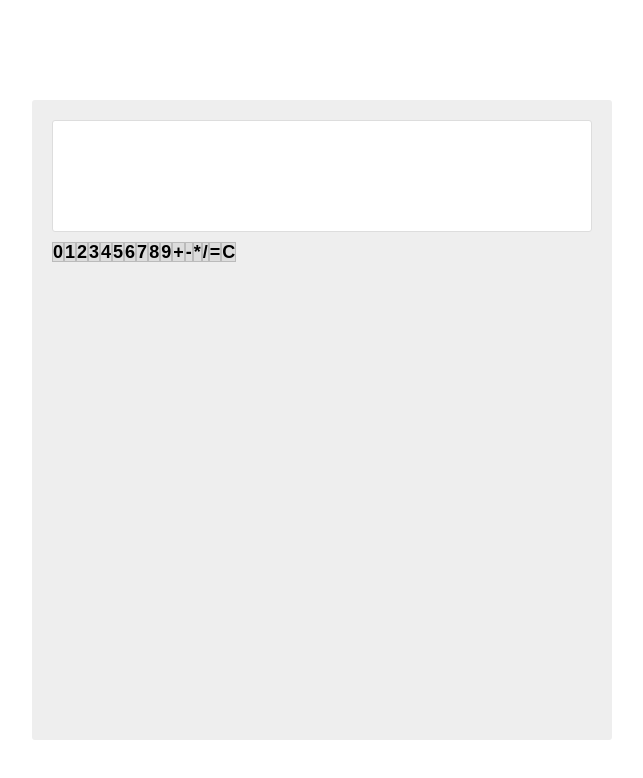
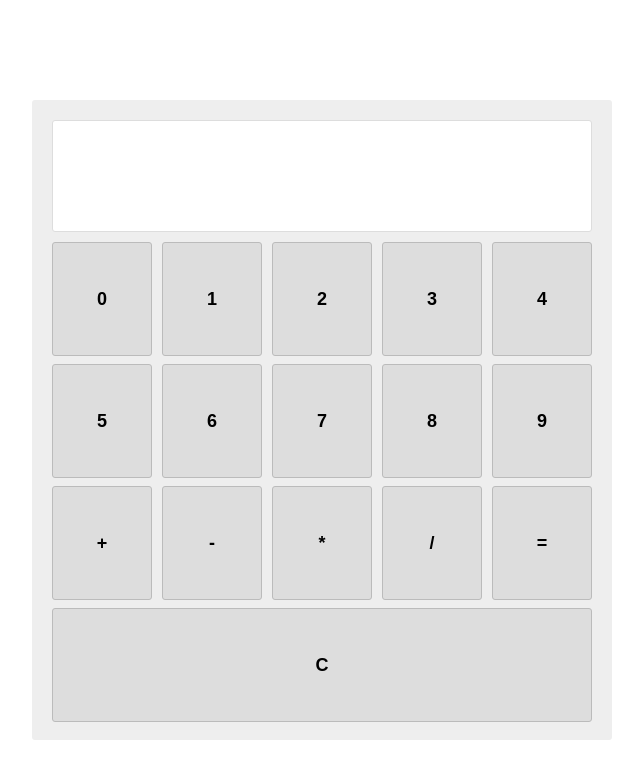
Before and after one commit to stefanbehr/calculator, a plain HTML site: page index.html in a window 1280 px wide. Shown: the whole page, without its empty margins (318-961 px from the left). Drawn offline with Linux system fonts and the light colour scheme.

Commit message:
Fixed all markup and styles. Next task is to fix newly broken JS.

```diff
--- a/css/main.css
+++ b/css/main.css
@@ -32,27 +32,39 @@ body {
 	border-radius: 3px;
 }
 
-#digits {
+#buttons {
+	height: 478px;
+	width: 540px;
 }
 
-li, #clear {
-	list-style: none;
+.button_row {
+	margin-bottom: 10px;
+	height: 112px;
+	width: 540px;
+}
+
+.button {
+	text-align: center;
 	display: inline-block;
 	float: left;
-	text-align: center;
+	list-style: none;
 	background-color: #ddd;
+	margin-left: 10px;
+	padding: 47px 0;
 	border: 1px solid #bbb;
+	height: 18px;
+	width:98px;
+	border-radius: 3px;
+}
+
+.button:first-child {
+	margin: 0;
 }
 
 #clear {
+	width: 538px;
 }
 
-li:hover, #clear:hover {
+.button:hover {
 	background-color: #ccc;
 }
-
-li#zero, li#five, li#add {
-}
-
-li#zero, li#one, li#two, li#three, li#four {
-}
--- a/index.html
+++ b/index.html
@@ -17,13 +17,17 @@
 		<div id="display">
 		</div>
 		<div id="buttons">
-			<div id="digits">
+			<div id="digits_row_1" class="digits button_row">
 				<ul>
 					<li id="zero" class="digit button">0</li>
 					<li id="one" class="digit button">1</li>
 					<li id="two" class="digit button">2</li>
 					<li id="three" class="digit button">3</li>
 					<li id="four" class="digit button">4</li>
+				</ul>
+			</div>
+			<div id="digits_row_1" class="digits button_row">
+				<ul>
 					<li id="five" class="digit button">5</li>
 					<li id="six" class="digit button">6</li>
 					<li id="seven" class="digit button">7</li>
@@ -31,7 +35,7 @@
 					<li id="nine" class="digit button">9</li>
 				</ul>
 			</div>
-			<div id="operators">
+			<div id="operators" class="button_row">
 				<ul>
 					<li id="add" class="operator button">+</li>
 					<li id="sub" class="operator button">-</li>
@@ -40,7 +44,7 @@
 					<li id="eq" class="operator button">=</li>
 				</ul>
 			</div>
-			<div id="function_buttons">
+			<div id="function_buttons" class="button_row">
 				<ul>
 					<li id="clear" class="function button">C</li>
 				</ul>
```
